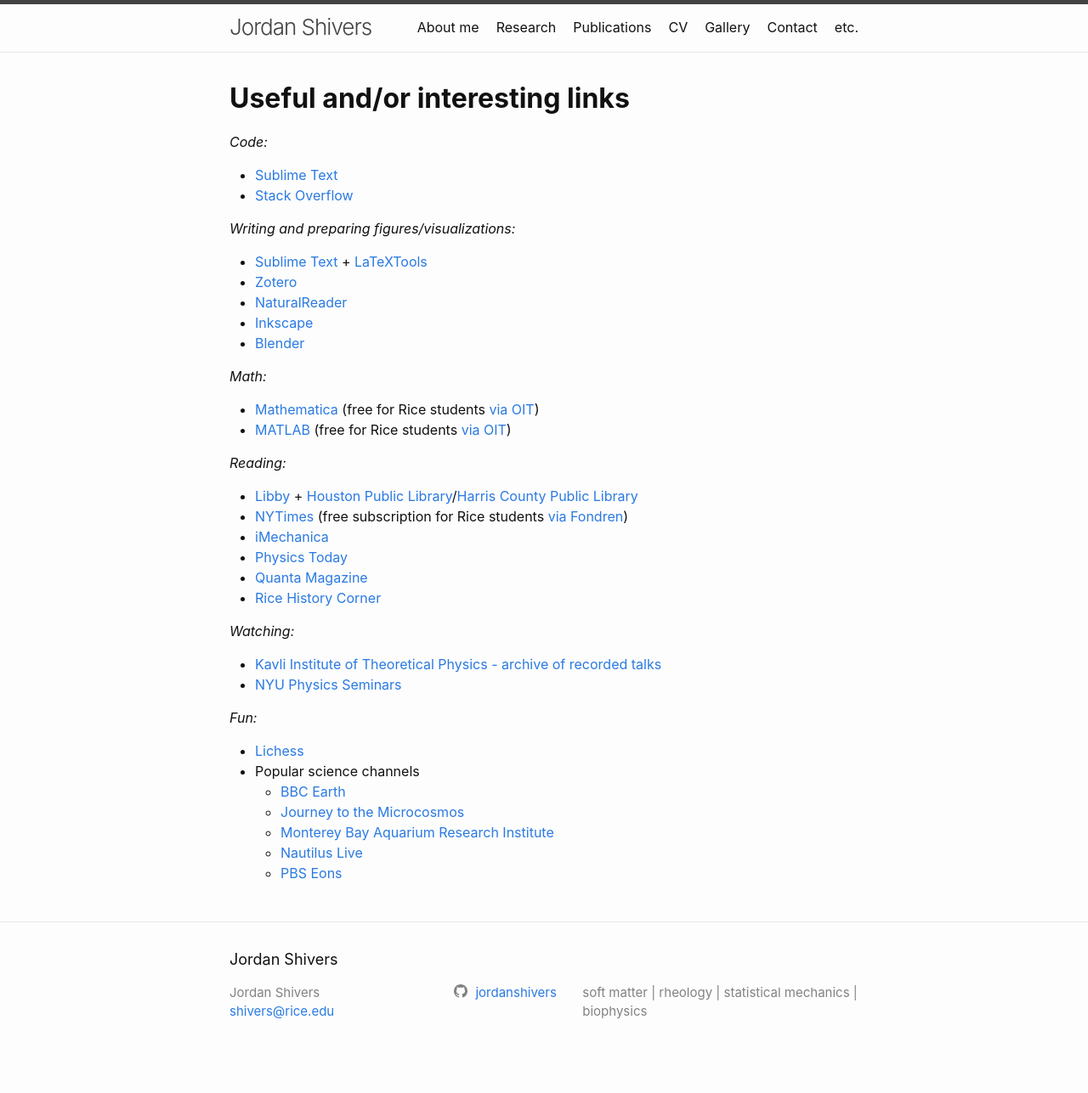
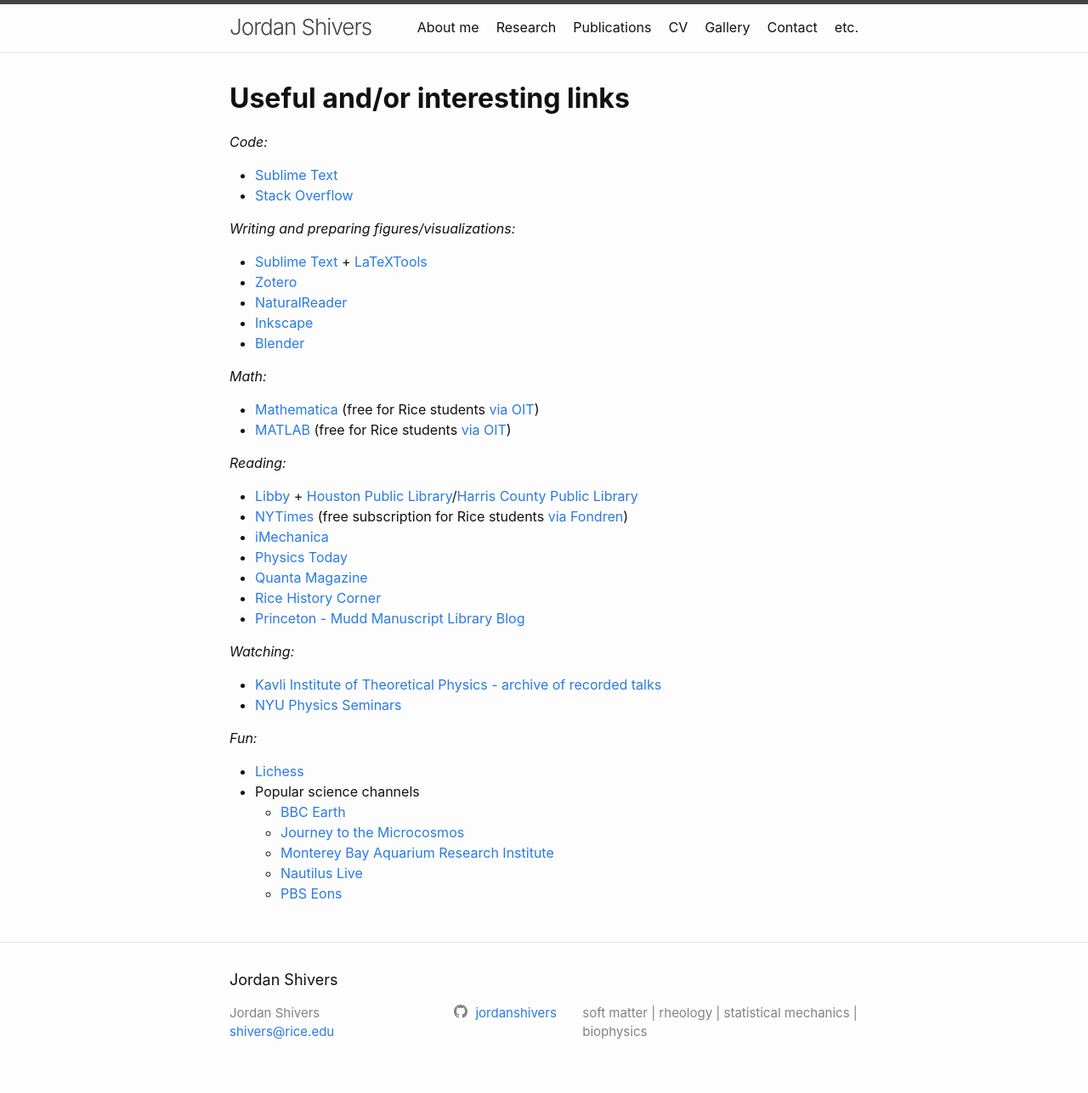
Before and after one commit to jordanshivers/jordanshivers.github.io, a Jekyll site: the page built from extras.md, in a window 1280 px wide. Shown: the whole page at 85% size. Built offline with Jekyll 4.4.1, drawn with Linux system fonts in a browser that asks for light colours; before the commit the page ends 1263 px from its top, so only the background shows below that.

Commit message:
Update extras.md

```diff
--- a/extras.md
+++ b/extras.md
@@ -28,6 +28,7 @@
 * [Physics Today](https://physicstoday.scitation.org/)
 * [Quanta Magazine](https://www.quantamagazine.org/)
 * [Rice History Corner](https://ricehistorycorner.com/)
+* [Princeton - Mudd Manuscript Library Blog](https://blogs.princeton.edu/mudd/)
 
 *Watching:*
 * [Kavli Institute of Theoretical Physics - archive of recorded talks](https://online.kitp.ucsb.edu/online/)
```
